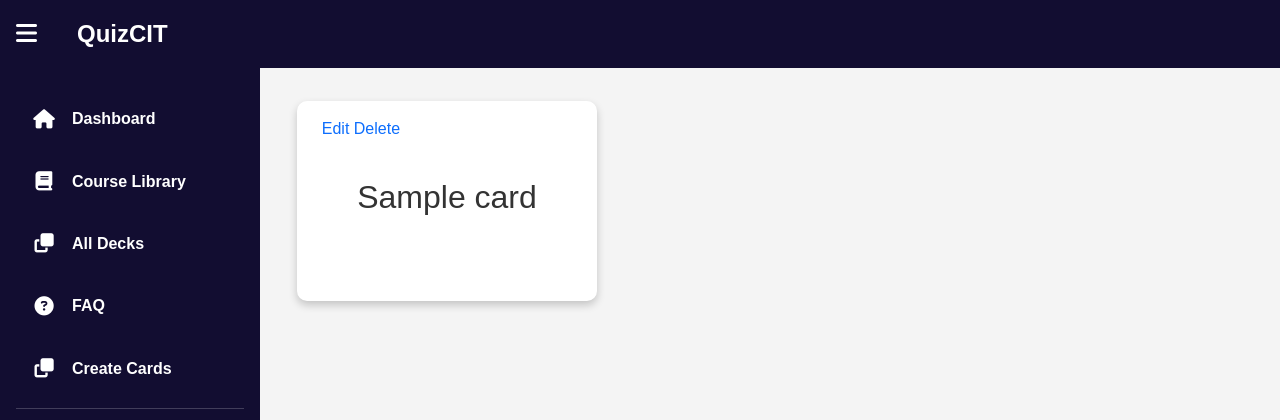
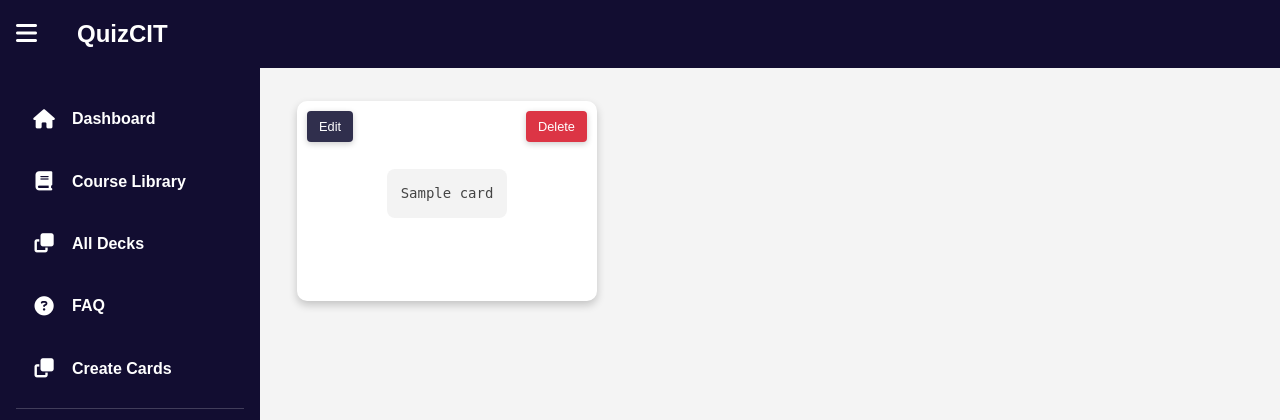
Before and after one commit to JChacon2001/CIT-PROJECT, a Flask app: page /decks/1 in a window 1280 px wide. Shown: the top 420 px of the page. Run offline with Flask 3, Linux system fonts and the light colour scheme; tables that the repository leaves empty hold one stand-in row (values such as "Sample post"); some libraries are stand-ins or nearby versions; some web fonts are replaced.

Commit message:
integrated code blocks and category sorting ish

```diff
--- a/static/script.js
+++ b/static/script.js
@@ -19,3 +19,12 @@ function toggleSidebar() {
     const sidebar = document.getElementById('sidebar');
     sidebar.classList.toggle('collapsed');
   }
+
+function toggleContent(id) {
+    var el = document.getElementById("content-" + id);
+    if (el.style.display === "none" || el.style.display === "") {
+        el.style.display = "block";
+    } else {
+        el.style.display = "none";
+    }
+}
--- a/static/style.css
+++ b/static/style.css
@@ -368,7 +368,6 @@ th {
 
 .options {
   position:absolute;
-  transform: translateX(-110%) translateY(-300%);
 }
 
 .cardarray{
@@ -795,13 +794,13 @@ th {
 }
 
 .flip-card-back {
-  background-color: #333;
+  background-color: #5b5b5b;
   color: white;
   transform: rotateY(180deg);
 }
 
 .flip-card-back a{
-  color:rgb(215, 255, 68);
+  color:white;
 }
 
 .card-center-wrapper {
@@ -815,7 +814,7 @@ th {
 
 .options {
   position:absolute;
-  transform: translateX(-110%) translateY(-300%);
+
 }
 
 .cardarray{
@@ -949,3 +948,57 @@ table tbody td a {
 .deck {
   margin-left: 1em;
 }
+
+.card-btn {
+  position: absolute;
+  padding: 6px 12px;
+  font-size: 0.8rem;
+  color: white;
+  border-radius: 4px;
+  box-shadow: 0 2px 6px rgba(0, 0, 0, 0.2);
+  text-align: center;
+}
+
+.card-btn.edit {
+  background-color: #302F4D;
+  top: 10px;
+  left: 10px;
+}
+
+.card-btn.delete {
+  background-color: #dc3545;
+  top: 10px;
+  right: 10px;
+}
+
+.deck-box {
+    border: 1px solid #ccc;
+    margin: 10px 0;
+    padding: 10px;
+    border-radius: 5px;
+}
+.deck-title {
+    cursor: pointer;
+    font-weight: bold;
+    color: #2a6ec9;
+}
+.deck-content {
+    display: none;
+    margin-top: 10px;
+    padding: 10px;
+    background-color: #f0f0f0;
+}
+
+pre code {
+    white-space: pre-wrap;
+    word-wrap: break-word;
+    display: block;
+    width: 100%;
+    font-family: monospace;
+    font-size: 1em;
+    background-color: #f5f5f5;
+    padding: 1em;
+    border-radius: 8px;
+    box-sizing: border-box;
+    height: 100%;
+}
--- a/templates/base.html
+++ b/templates/base.html
@@ -7,6 +7,10 @@
   <link href="https://cdn.jsdelivr.net/npm/bootstrap@5.3.0/dist/css/bootstrap.min.css" rel="stylesheet">
   <link rel="stylesheet" href="{{ url_for('static', filename='style.css') }}">
   <link rel="stylesheet" href="https://cdnjs.cloudflare.com/ajax/libs/font-awesome/6.5.0/css/all.min.css" />
+  <link rel="stylesheet" href="//cdnjs.cloudflare.com/ajax/libs/highlight.js/11.9.0/styles/default.min.css">
+  <script src="//cdnjs.cloudflare.com/ajax/libs/highlight.js/11.9.0/highlight.min.js"></script>
+  <script>hljs.highlightAll();</script>
+
 </head>
 <body>
 
--- a/templates/deck.html
+++ b/templates/deck.html
@@ -5,27 +5,29 @@
     {% for i in data %}
     <div class="flip-card" onclick="flipCard(this)">
         <div class="flip-card-inner">
+
+            <!-- FRONT -->
+           <!-- FRONT -->
         <div class="flip-card-front">
-                <div class="options">
-                    <a href="{{ url_for('html.edit_card', id=i.id)}}" >Edit</a>
-                    <a href="{{ url_for('html.delete_card', id=i.id) }}" onclick="return confirm('Really delete this card?');">Delete</a>
-                </div>
-                <h2> {{ i.question }}</h2>
-            </div>
-            <div class="flip-card-back">
-                <div class="options">
-                    <a href="{{ url_for('html.edit_card', id=i.id)}}" >Edit</a>
-                    <a href="{{ url_for('html.delete_card', id=i.id) }}" onclick="return confirm('Really delete this card?');">Delete</a>
+            <a href="{{ url_for('html.edit_card', id=i.id) }}" class="card-btn edit">Edit</a>
+            <a href="{{ url_for('html.delete_card', id=i.id) }}" class="card-btn delete"
+            onclick="return confirm('Really delete this card?');">Delete</a>
+            <pre><code class="language-python">{{ i.question }}</code></pre>
         </div>
 
-                <h2>{{ i.answer }}</h2>
+        <!-- BACK -->
+        <div class="flip-card-back">
+            <a href="{{ url_for('html.edit_card', id=i.id) }}" class="card-btn edit">Edit</a>
+            <a href="{{ url_for('html.delete_card', id=i.id) }}" class="card-btn delete"
+            onclick="return confirm('Really delete this card?');">Delete</a>
+            <pre><code class="language-python">{{ i.answer }}</code></pre>
+        </div>
+
+
         </div>
     </div>
-        </div>
-
     {% endfor %}
 </div>
 
-
 <script src="{{ url_for('static', filename='script.js') }}"></script>
 {% endblock %}
```
Also changed, not shown: templates/courses.html (+26 -6 lines). Lines whose indentation alone changed are shown as unchanged.
